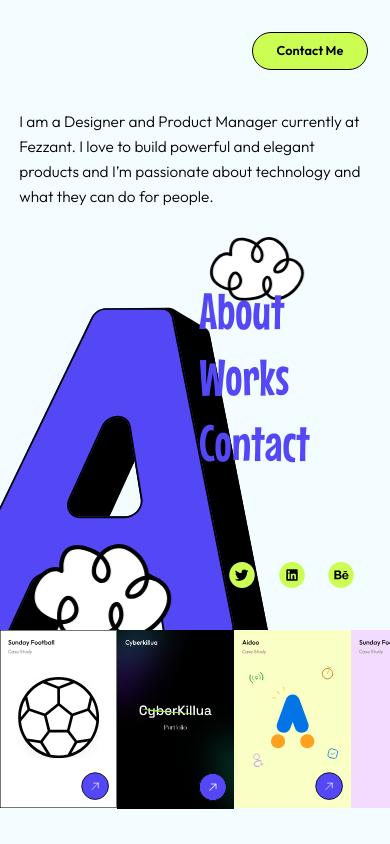
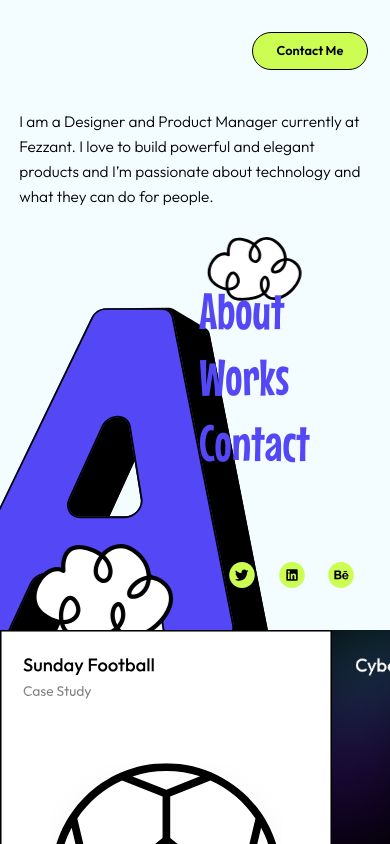
Before and after one commit to cyberkillua/Abdy-Folio, a Next.js app: page / in a window 390 px wide. Shown: the top 844 px of the page. Built offline with nearby package versions, Linux system fonts and the light colour scheme.

Commit message:
project clean up mobile

```diff
--- a/pages/index.js
+++ b/pages/index.js
@@ -3,9 +3,7 @@ import Image from "next/image";
 import Navbar from "../Components/Navbar";
 import Hero from "../Components/Hero";
 import styles from "../styles/Home.module.css";
-import MovingSection from "../Components/MovingSection";
 import { Project } from "../Components/Project";
-import Footer from "../Components/Footer";
 
 export default function Home() {
   return (
@@ -28,10 +26,6 @@ export default function Home() {
           <Project />
         </div>
       </div>
-
-      {/* <MovingSection /> */}
-
-      {/* <Footer /> */}
     </div>
   );
 }
--- a/styles/footer/footer.module.css
+++ /dev/null
@@ -1,56 +0,0 @@
-.container {
-  margin: 3rem auto 0;
-  width: 70%;
-}
-@media (max-width: 49em) {
-  .container {
-    margin: 20rem auto 0;
-    width: 90%;
-  }
-}
-.container .text {
-  text-align: center;
-  font-size: 4rem;
-  color: #989c9c;
-  font-weight: 400;
-}
-@media (max-width: 49em) {
-  .container .text {
-    font-size: 2.5rem;
-  }
-}
-.container .text .abdymail {
-  text-decoration: underline;
-  font-style: italic;
-  font-size: 3rem;
-}
-.container .text .abdymail a {
-  color: black;
-  text-decoration: none;
-}
-.container .socials {
-  display: flex;
-  margin-top: 2rem;
-  align-items: center;
-  justify-content: center;
-}
-.container .socials img {
-  margin: 1rem;
-}
-@media (max-width: 49em) {
-  .container .socials img {
-    height: 4rem;
-    margin-top: 2rem;
-  }
-}
-.container .top {
-  margin: 5rem auto 8rem;
-  display: flex;
-  align-items: center;
-  justify-content: center;
-}
-@media (max-width: 49em) {
-  .container .top {
-    margin-top: 20rem;
-  }
-}/*# sourceMappingURL=footer.module.css.map */
--- a/styles/footer/footer.module.scss
+++ /dev/null
@@ -1,52 +0,0 @@
-@import "../mixins";
-.container {
-  margin: 3rem auto 0;
-  width: 70%;
-  @include small-screen {
-    margin: 20rem auto 0;
-    width: 90%;
-  }
-
-  .text {
-    text-align: center;
-    font-size: 4rem;
-    color: #989c9c;
-    font-weight: 400;
-    @include small-screen {
-      font-size: 2.5rem;
-    }
-    .abdymail {
-      text-decoration: underline;
-      font-style: italic;
-      font-size: 3rem;
-
-      a {
-        color: black;
-        text-decoration: none;
-      }
-    }
-  }
-  .socials {
-    display: flex;
-    margin-top: 2rem;
-    align-items: center;
-    justify-content: center;
-
-    img {
-      margin: 1rem;
-      @include small-screen {
-        height: 4rem;
-        margin-top: 2rem;
-      }
-    }
-  }
-  .top {
-    margin: 5rem auto 8rem;
-    display: flex;
-    align-items: center;
-    justify-content: center;
-    @include small-screen {
-      margin-top: 20rem;
-    }
-  }
-}
--- a/styles/project/project.module.css
+++ b/styles/project/project.module.css
@@ -20,6 +20,11 @@
   -o-object-fit: cover;
      object-fit: cover;
 }
+@media (max-width: 49em) {
+  .container .projectCon .project img {
+    width: 85vw;
+  }
+}
 .container .projectCon .project .overlay {
   position: absolute;
   top: 0;
--- a/styles/project/project.module.scss
+++ b/styles/project/project.module.scss
@@ -10,7 +10,6 @@
     width: 100%;
     height: 100%;
 
-
     .project {
       position: relative;
       display: inline-block;
@@ -21,6 +20,9 @@
         height: auto;
         width: 30vw;
         object-fit: cover;
+        @include small-screen {
+          width: 85vw;
+        }
       }
 
       .overlay {
```
Also changed, not shown: Components/Footer.js (deleted, +0 -40 lines), 2 other files (tests, documents, lock files or other folders).
